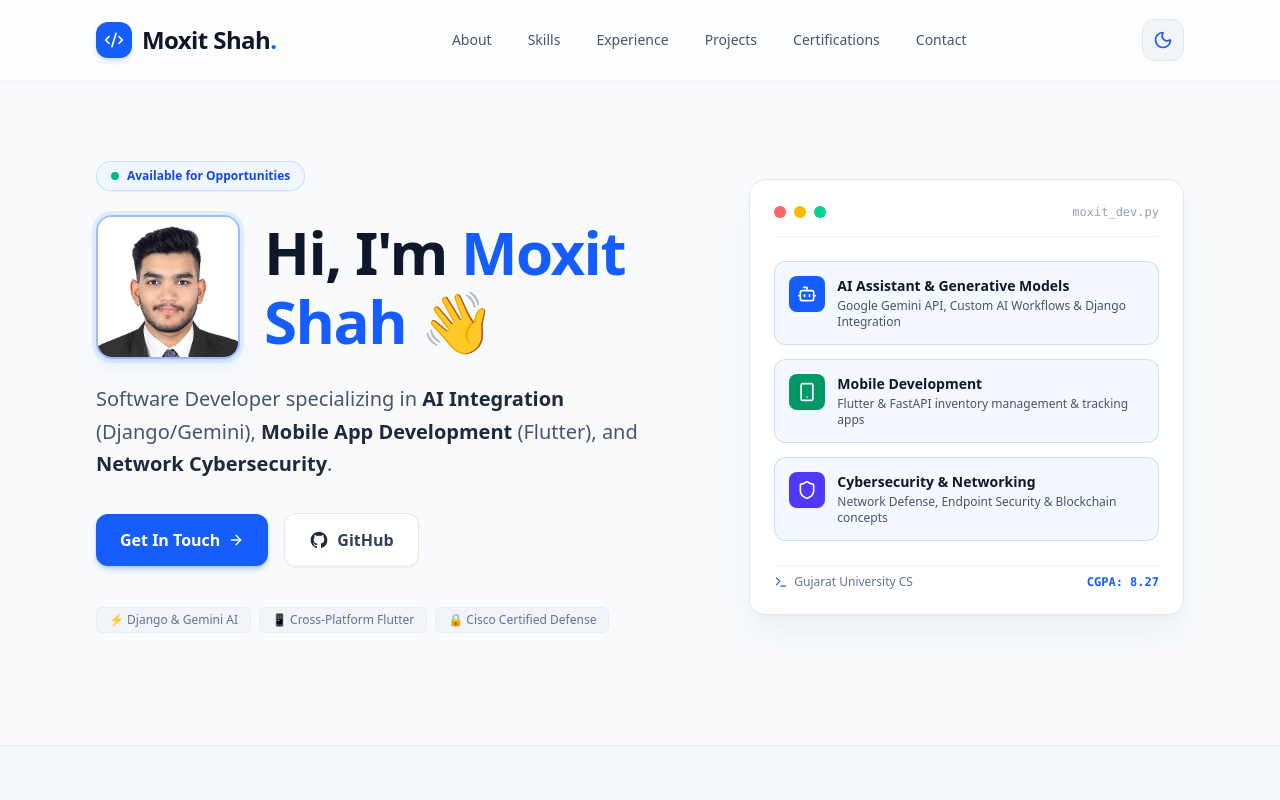
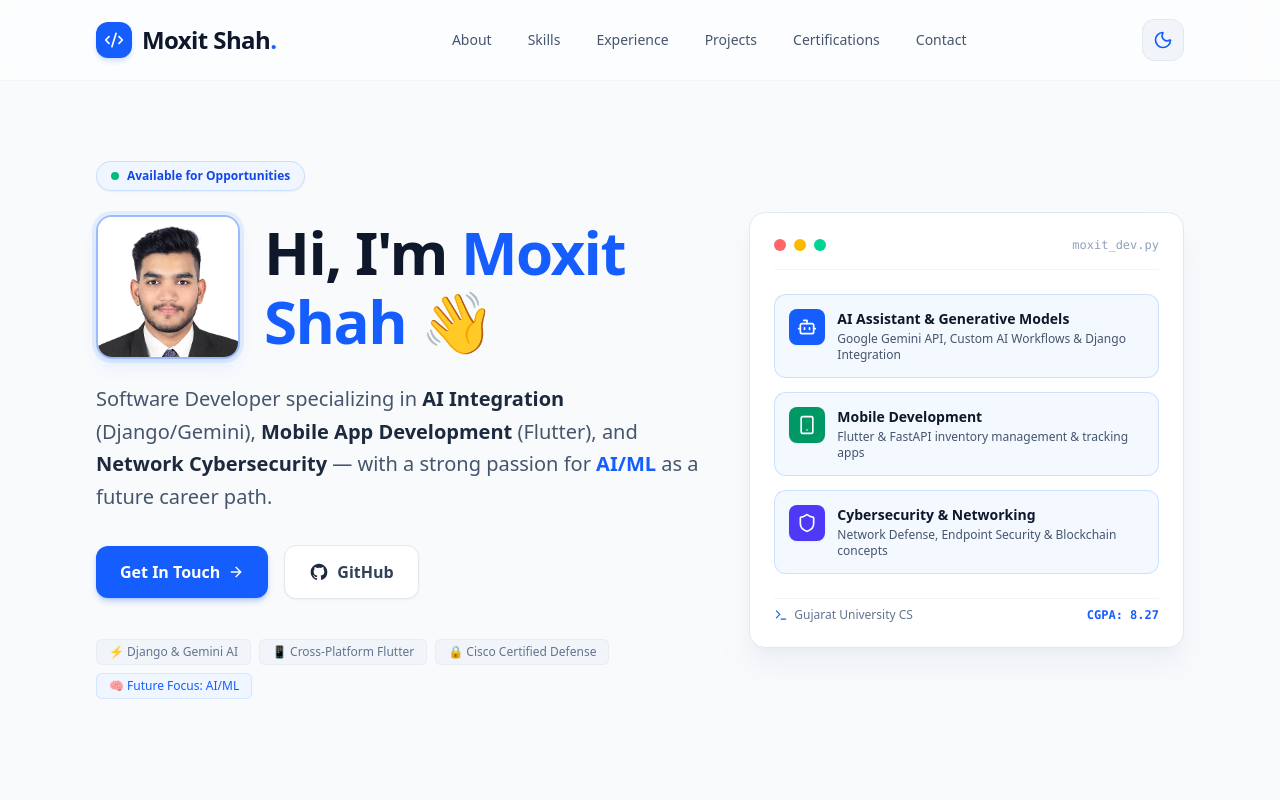
Before and after one commit to Moxit-shah01/Portfolio-moxit, a Next.js app: page / in a window 1280 px wide. Shown: the top 800 px of the page. Built offline with nearby package versions, Linux system fonts and the light colour scheme.

Commit message:
add_aiml_future_interest

```diff
--- a/components/Hero.tsx
+++ b/components/Hero.tsx
@@ -47,7 +47,8 @@ export function Hero() {
               Software Developer specializing in{" "}
               <span className="font-semibold text-slate-800 dark:text-slate-100">AI Integration</span> (Django/Gemini),{" "}
               <span className="font-semibold text-slate-800 dark:text-slate-100">Mobile App Development</span> (Flutter), and{" "}
-              <span className="font-semibold text-slate-800 dark:text-slate-100">Network Cybersecurity</span>.
+              <span className="font-semibold text-slate-800 dark:text-slate-100">Network Cybersecurity</span> — with a strong passion for{" "}
+              <span className="font-semibold text-blue-600 dark:text-blue-400">AI/ML</span> as a future career path.
             </p>
 
             {/* CTA Buttons */}
@@ -81,6 +82,9 @@ export function Hero() {
               </span>
               <span className="px-3 py-1 bg-slate-100 dark:bg-slate-800/80 rounded-md border border-slate-200/60 dark:border-slate-700/60">
                 🔒 Cisco Certified Defense
+              </span>
+              <span className="px-3 py-1 bg-blue-50 dark:bg-blue-950/60 text-blue-600 dark:text-blue-400 rounded-md border border-blue-200/60 dark:border-blue-800/60">
+                🧠 Future Focus: AI/ML
               </span>
             </div>
 
```
